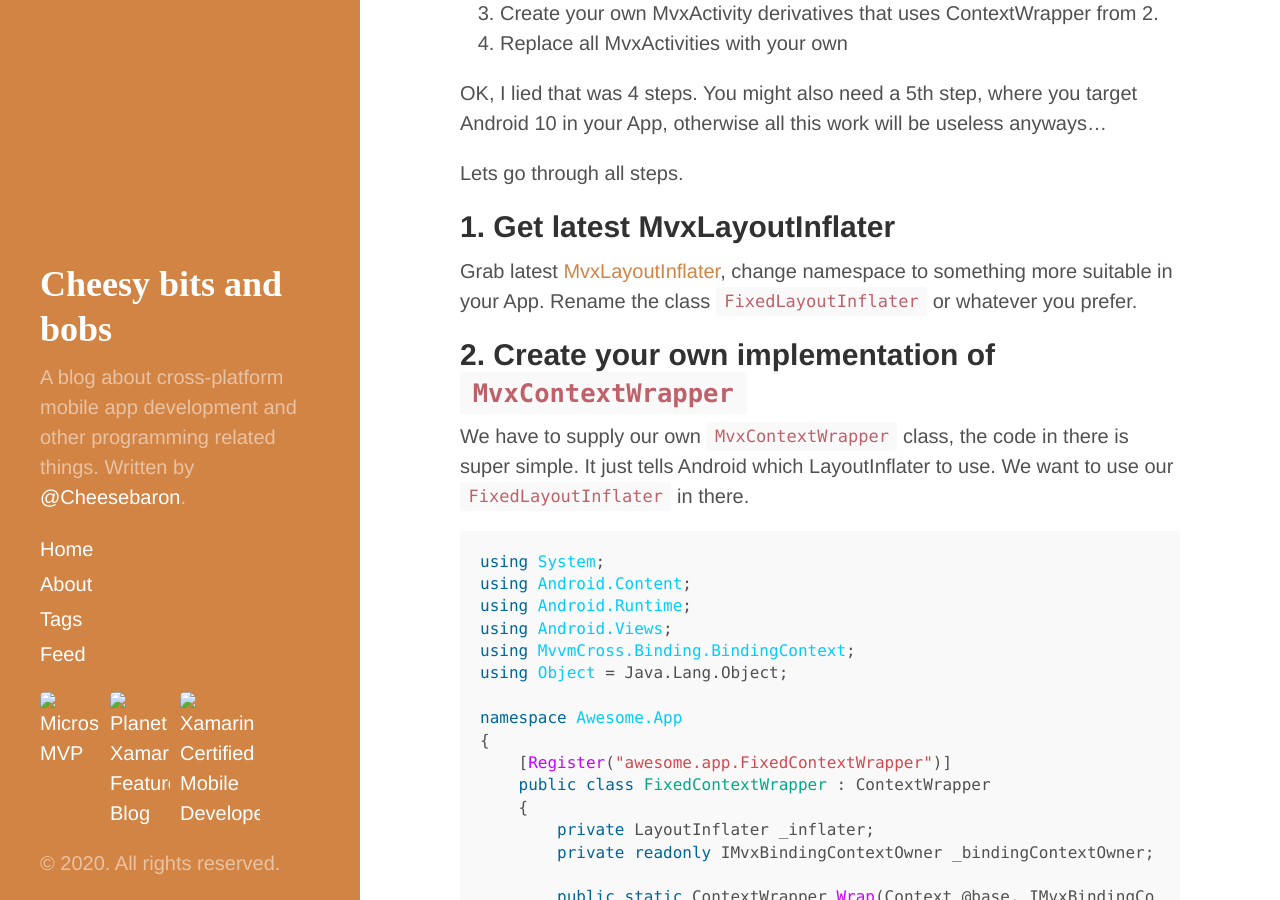
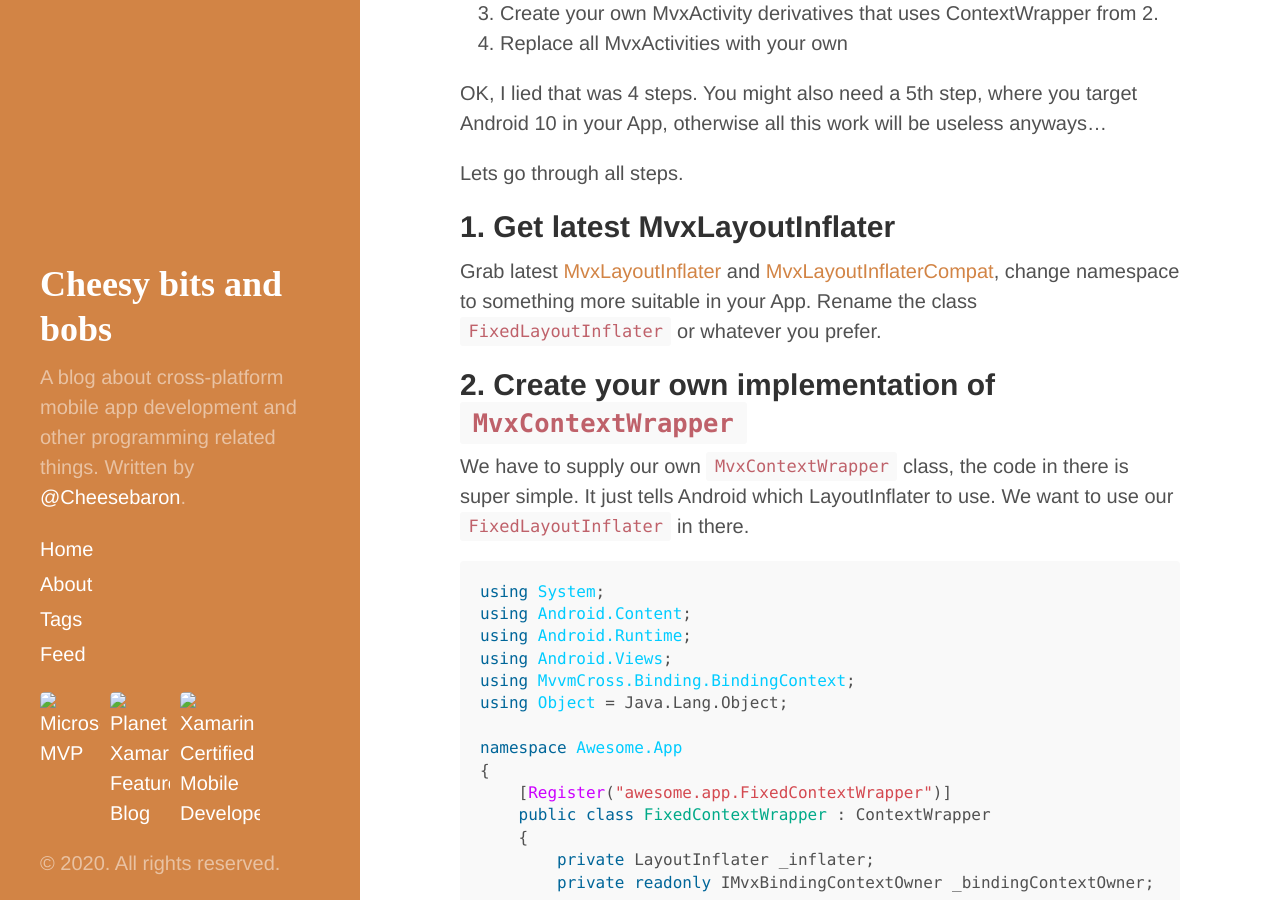
Before and after one commit to Cheesebaron/cheesebaron.github.io, a Jekyll site: the page built from _posts/2020-08-18-old-mvvmcross-and-android-10.md, in a window 1280 px wide and 900 px high, scrolled down 932 px. Built offline with Jekyll 4.4.1, drawn with Linux system fonts in a browser that asks for light colours; comment, search, counter and statistics services are not loaded.

Commit message:
Add info about MvxLayoutInflaterCompat

```diff
--- a/_posts/2020-08-18-old-mvvmcross-and-android-10.md
+++ b/_posts/2020-08-18-old-mvvmcross-and-android-10.md
@@ -33,7 +33,7 @@ OK, I lied that was 4 steps. You might also need a 5th step, where you target An
 Lets go through all steps.
 
 ## 1. Get latest MvxLayoutInflater
-Grab latest [MvxLayoutInflater](https://github.com/MvvmCross/MvvmCross/blob/develop/MvvmCross/Platforms/Android/Binding/Views/MvxLayoutInflater.cs), change namespace to something more suitable in your App. Rename the class `FixedLayoutInflater` or whatever you prefer.
+Grab latest [MvxLayoutInflater](https://github.com/MvvmCross/MvvmCross/blob/develop/MvvmCross/Platforms/Android/Binding/Views/MvxLayoutInflater.cs) and [MvxLayoutInflaterCompat](https://github.com/MvvmCross/MvvmCross/blob/develop/MvvmCross/Platforms/Android/Binding/Binders/MvxLayoutInflaterCompat.cs), change namespace to something more suitable in your App. Rename the class `FixedLayoutInflater` or whatever you prefer.
 
 ## 2. Create your own implementation of `MvxContextWrapper`
 We have to supply our own `MvxContextWrapper` class, the code in there is super simple. It just tells Android which LayoutInflater to use. We want to use our `FixedLayoutInflater` in there.
```
